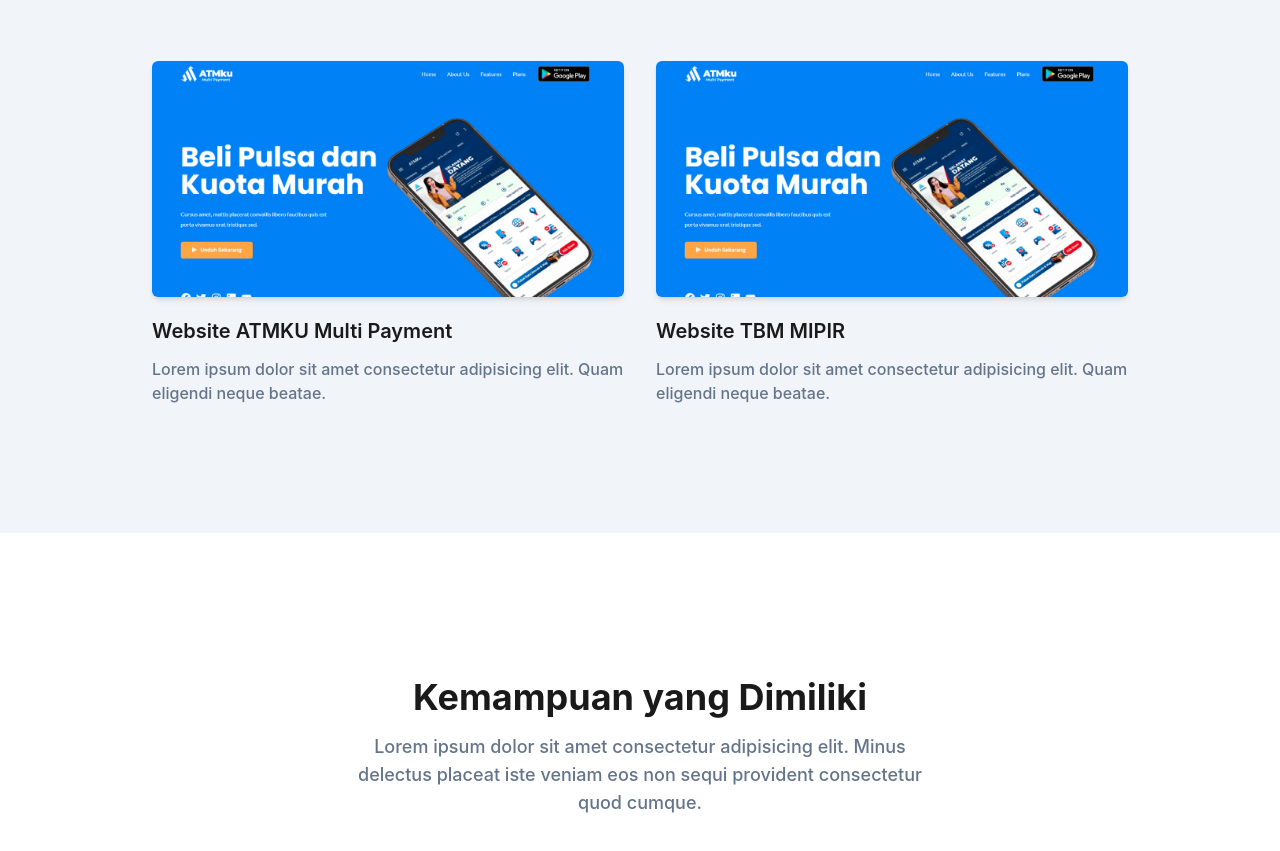
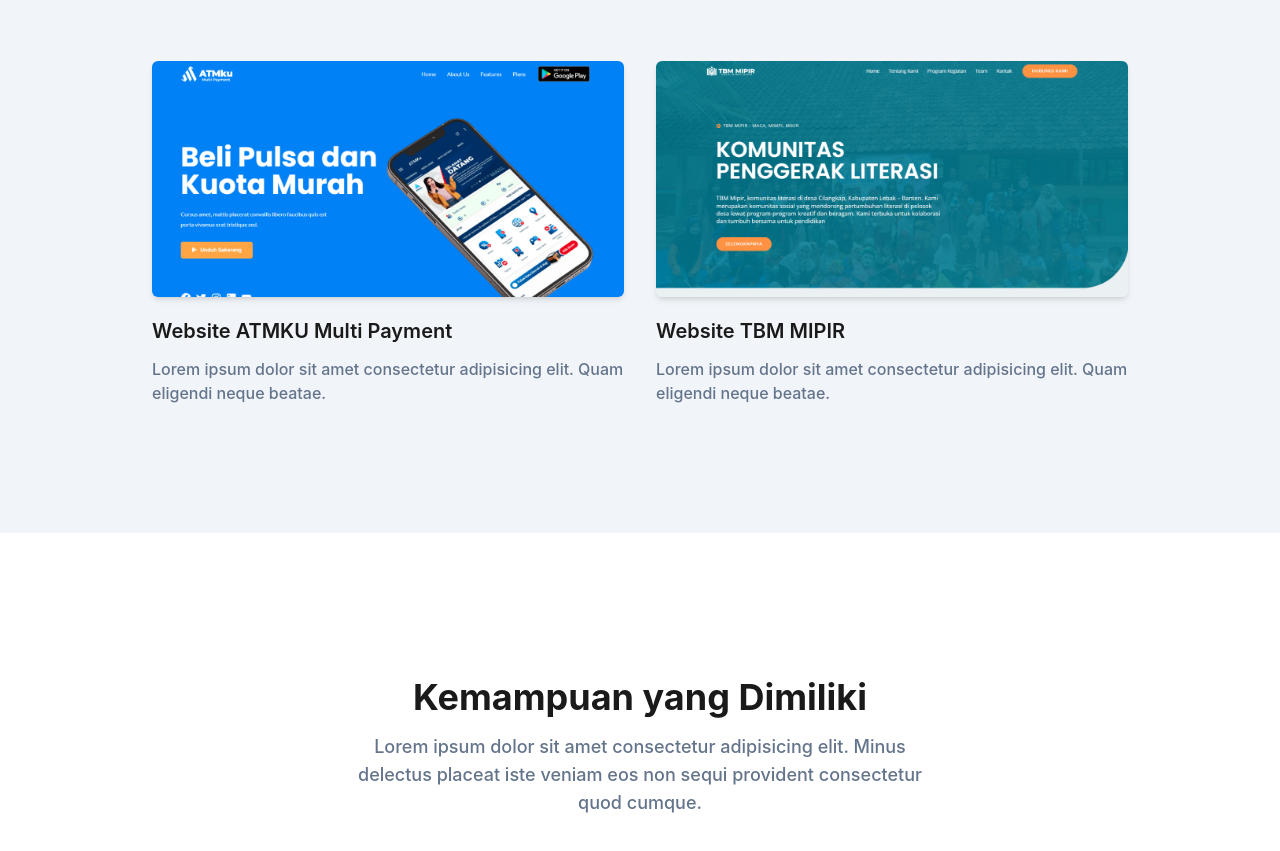
Before and after one commit to yudi-saputra/portfolio, a website: page index.html in a window 1280 px wide. Shown: the part 1900-2751 px from the top of the page. Drawn offline with Linux system fonts and the light colour scheme.

Commit message:
Update index.html

```diff
--- a/index.html
+++ b/index.html
@@ -146,7 +146,7 @@
                 </div>
                 <div class="mb-12 p-4 md:w-1/2">
                     <div class="rounded-md shadow-md overflow-hidden">
-                        <img src="atmku.jpg" alt="Website TBM MIPIR" width="w-full" />
+                        <img src="tbm-mipir.jpg" alt="Website TBM MIPIR" width="w-full" />
                     </div>
                     <h3 class="font-semibold text-xl text-dark mt-5 mb-3">Website TBM MIPIR</h3>
                     <p class="font-medium text-base text-secondary">Lorem ipsum dolor sit amet consectetur adipisicing elit. Quam eligendi neque beatae.</p>
```
